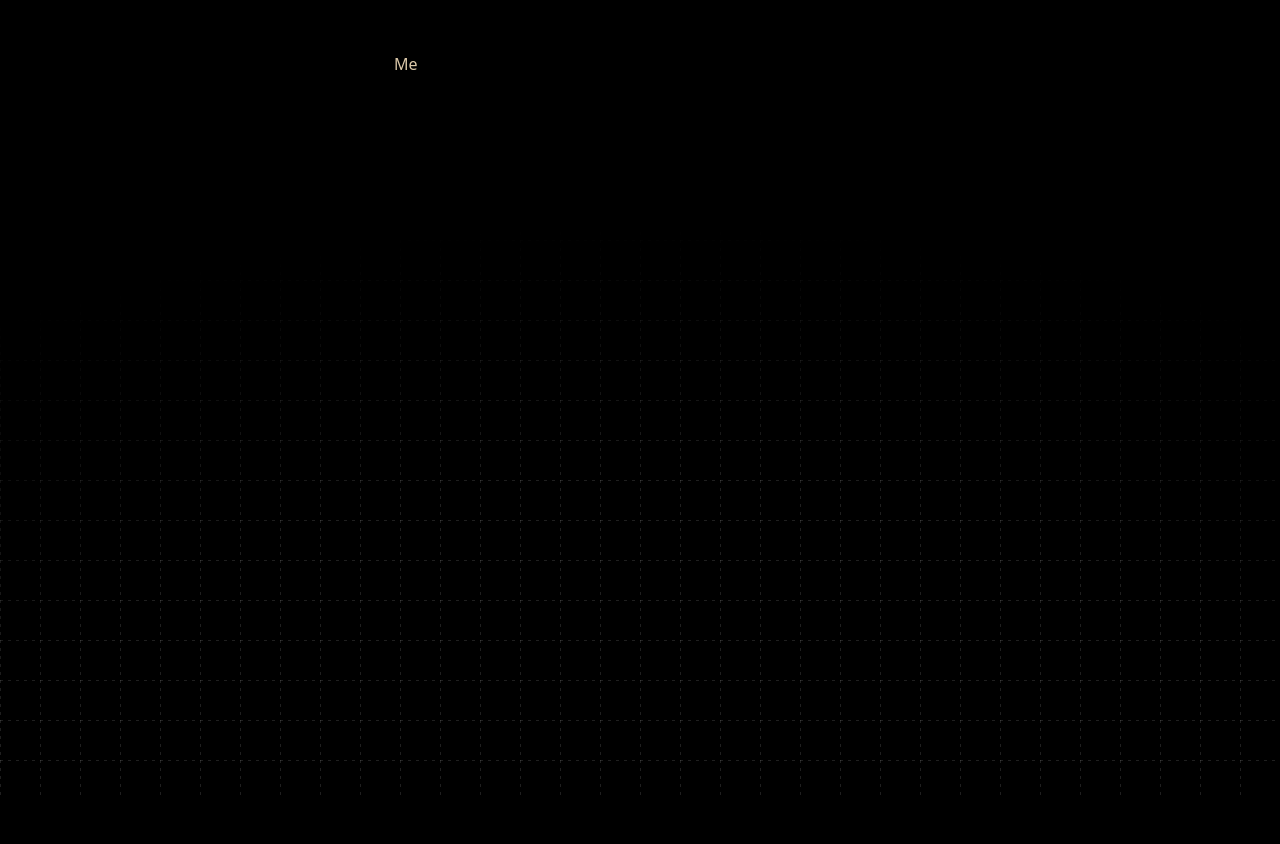
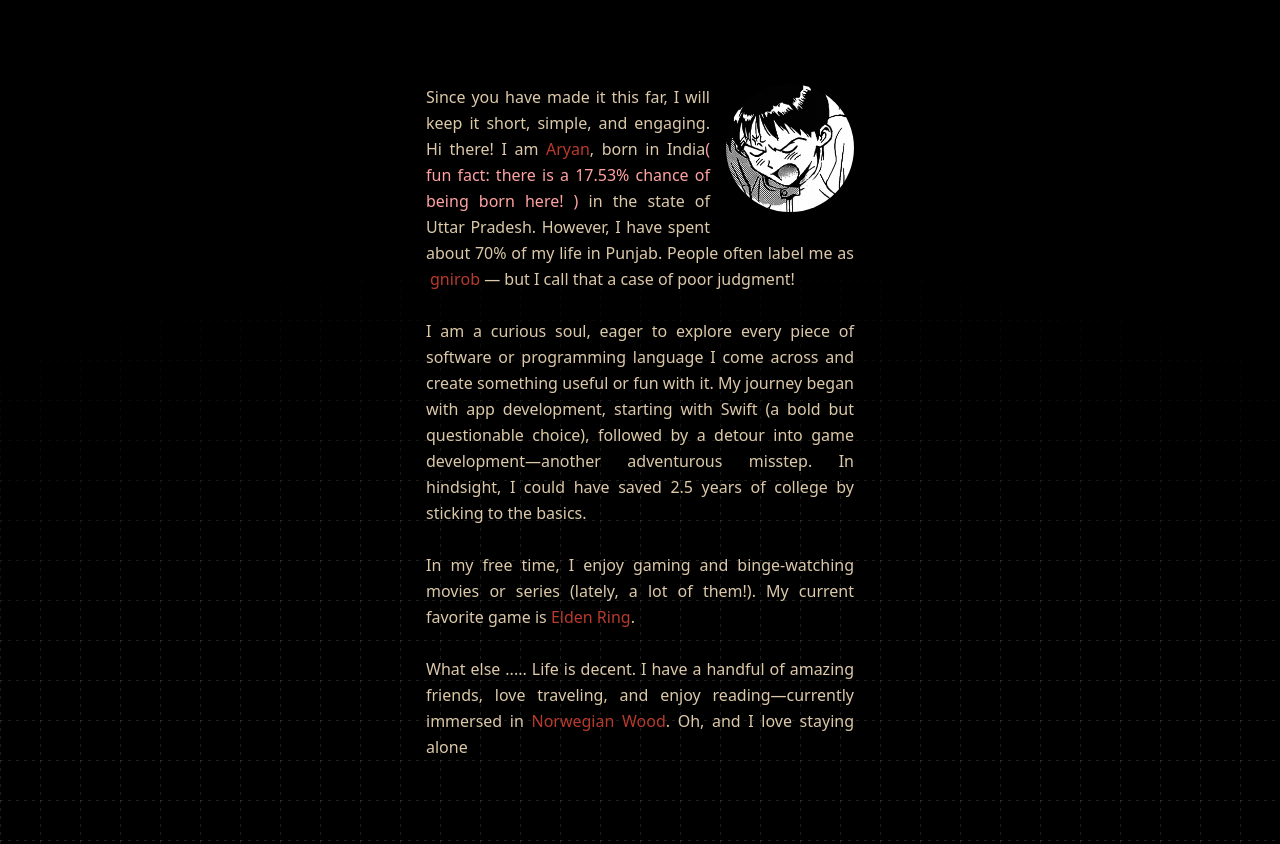
Before and after one commit to aryankumar07/tarnished, a Next.js app: page /me in a window 1280 px wide. Before the commit the page ends 800 px from the top, so only its background shows below. Built offline with nearby package versions, Linux system fonts and the light colour scheme.

Commit message:
feat: add about me page

```diff
--- /dev/null
+++ b/src/app/me/(components)/avatar.tsx
@@ -0,0 +1,74 @@
+'use client'
+import { useRef, useEffect } from "react"
+import gsap from "gsap"
+import AgeTimer from "./timer"
+
+const Avatar = () => {
+  const cardRef = useRef<HTMLDivElement>(null)
+
+  useEffect(() => {
+    const avatar = cardRef.current
+    if (!avatar) return
+
+    const handleEnter = () => {
+      gsap.to(avatar, {
+        duration: 0.8,
+        rotateY: 180,
+        ease: "power2.inOut",
+      })
+    }
+
+    const handleLeave = () => {
+      gsap.to(avatar, {
+        duration: 0.8,
+        rotateY: 0,
+        ease: "power2.inOut",
+      })
+    }
+
+    avatar.addEventListener("mouseenter", handleEnter)
+    avatar.addEventListener("mouseleave", handleLeave)
+
+    return () => {
+      avatar.removeEventListener("mouseenter", handleEnter)
+      avatar.removeEventListener("mouseleave", handleLeave)
+    }
+  }, [])
+
+  return (
+    <div className="max-w-3xl text-justify leading-relaxed select-none">
+      <div
+        ref={cardRef}
+        id="card"
+        className="float-right relative ml-4 mb-2 h-32 w-32 rounded-full"
+        style={{
+          transformStyle: "preserve-3d",
+          perspective: "1000px",
+        }}
+      >
+        <div
+          className="absolute w-full h-full rounded-full overflow-hidden"
+          style={{
+            backfaceVisibility: "hidden",
+            position: "absolute",
+          }}
+        >
+          <img src="/dummy.gif" className="w-full h-full object-cover" />
+        </div>
+
+        {/* Back */}
+        <div
+          className="absolute w-full h-full border rounded-full overflow-hidden flex items-center justify-center"
+          style={{
+            backfaceVisibility: "hidden",
+            transform: "rotateY(180deg)",
+          }}
+        >
+          <AgeTimer />
+        </div>
+      </div>
+    </div>
+  )
+}
+
+export default Avatar
--- /dev/null
+++ b/src/app/me/(components)/header.tsx
@@ -0,0 +1,142 @@
+'use client'
+import { useRef, useEffect } from "react"
+
+import gsap from "gsap"
+import SplitText from "gsap/src/SplitText"
+import Avatar from "./avatar"
+gsap.registerPlugin(SplitText)
+
+
+
+
+const Header = () => {
+  const wrapperRef = useRef<HTMLSpanElement | null>(null)
+  const reverseRef = useRef<HTMLSpanElement | null>(null)
+  const normalRef = useRef<HTMLSpanElement | null>(null)
+
+  const tlRef = useRef<ReturnType<typeof gsap.timeline> | null>(null)
+
+
+
+  useEffect(() => {
+    if (!reverseRef.current || !normalRef.current) return
+
+    const reverseSplit = new SplitText(reverseRef.current, { type: "chars" })
+    const normalSplit = new SplitText(normalRef.current, { type: "chars" })
+
+    gsap.set(normalSplit.chars, { y: 10, opacity: 0 })
+
+    const handleEnter = () => {
+      if (tlRef.current) tlRef.current.kill()
+
+      const tl = gsap.timeline()
+      tl.to(reverseSplit.chars, {
+        y: -8,
+        x: -6,
+        opacity: 0,
+        rotation: -8,
+        duration: 0.36,
+        ease: "power2.out",
+        stagger: { each: 0.05, from: "end" },
+      }, 0)
+
+      tl.to(normalSplit.chars, {
+        y: 0,
+        x: 0,
+        opacity: 1,
+        rotation: 0,
+        duration: 0.48,
+        ease: "power3.out",
+        stagger: { each: 0.05, from: "start" },
+      }, 0.08)
+
+      tlRef.current = tl
+    }
+
+    const handleLeave = () => {
+      if (tlRef.current) tlRef.current.kill()
+
+      const tl = gsap.timeline()
+      tl.to(normalSplit.chars, {
+        y: 8,
+        x: 6,
+        opacity: 0,
+        rotation: 8,
+        duration: 0.36,
+        ease: "power2.in",
+        stagger: { each: 0.04, from: "start" },
+      }, 0)
+
+      tl.to(reverseSplit.chars, {
+        y: 0,
+        x: 0,
+        opacity: 1,
+        rotation: 0,
+        duration: 0.48,
+        ease: "power3.out",
+        stagger: { each: 0.05, from: "end" },
+      }, 0.08)
+
+      tlRef.current = tl
+    }
+
+    const node = wrapperRef.current
+    node!.addEventListener("mouseenter", handleEnter)
+    node!.addEventListener("mouseleave", handleLeave)
+
+    return () => {
+      node!.removeEventListener("mouseenter", handleEnter)
+      node!.removeEventListener("mouseleave", handleLeave)
+      if (tlRef.current) tlRef.current.kill()
+      reverseSplit.revert()
+      normalSplit.revert()
+    }
+  }, [])
+
+  return (
+    <div className="max-w-3xl text-justify leading-relaxed select-none">
+      <Avatar />
+      <p>
+        Since you have made it this far, I will keep it short, simple, and engaging.
+        Hi there! I am <span className="text-orange">Aryan</span>, born in India
+        <span className="text-red-300">( fun fact: there is a 17.53% chance of being born here! ) </span>
+        in the state of Uttar Pradesh. However, I have spent about 70% of my life in Punjab.
+        People often label me as
+        <span
+          ref={wrapperRef}
+          className="relative inline-block align-baseline ml-1"
+          aria-hidden={false}
+          style={{ lineHeight: 1 }}
+        >
+          <span
+            ref={reverseRef}
+            id="reverse"
+            className="text-orange inline-block whitespace-nowrap hover:cursor-pointer"
+            aria-hidden="false"
+          >
+            gnirob
+          </span>
+          <span
+            ref={normalRef}
+            className="text-orange inline-block absolute left-0 top-0 whitespace-nowrap pointer-events-none"
+            aria-hidden="true"
+            style={{ transform: "translateY(0)" }}
+          >
+            boring
+          </span>
+        </span>
+        {" "}— but I call that a case of poor judgment!
+        <br /><br />
+        I am a curious soul, eager to explore every piece of software or programming language I come across and create something useful or fun with it. My journey began with app development, starting with Swift (a bold but questionable choice), followed by a detour into game development—another adventurous misstep. In hindsight, I could have saved 2.5 years of college by sticking to the basics.
+        <br /><br />
+        In my free time, I enjoy gaming and binge-watching movies or series (lately, a lot of them!). My current favorite game is <span className="text-orange">Elden Ring</span>.
+        <br /><br />
+        What else ..... Life is decent. I have a handful of amazing friends, love traveling, and enjoy reading—currently immersed in <span className="text-orange">Norwegian Wood</span>. Oh, and I love staying alone
+      </p>
+    </div>
+  );
+
+}
+
+
+export default Header
--- /dev/null
+++ b/src/app/me/(components)/timer.tsx
@@ -0,0 +1,45 @@
+'use client'
+import { useEffect, useState } from "react"
+
+function calculateAge(birthDate: Date) {
+  const now = new Date()
+  let years = now.getFullYear() - birthDate.getFullYear()
+  let months = now.getMonth() - birthDate.getMonth()
+  let days = now.getDate() - birthDate.getDate()
+
+  if (days < 0) {
+    months--
+    const prevMonth = new Date(now.getFullYear(), now.getMonth(), 0)
+    days += prevMonth.getDate()
+  }
+
+  if (months < 0) {
+    years--
+    months += 12
+  }
+
+  return { years, months, days }
+}
+
+export default function AgeTimer() {
+  const birthDate = new Date("2002-12-31")
+  const [age, setAge] = useState(calculateAge(birthDate))
+
+  useEffect(() => {
+    const interval = setInterval(() => {
+      setAge(calculateAge(birthDate))
+    }, 1000 * 60 * 60 * 24) // update daily
+    return () => clearInterval(interval)
+  }, [birthDate])
+
+  return (
+    <div className="flex flex-col justify-center items-center p-1">
+      <div className="text-orange">
+        Wondering for
+      </div>
+      <p className="font-extralight text-orange underline">
+        {age.years}Y : {age.months}M : {age.days}D
+      </p>
+    </div>
+  )
+}
--- a/src/app/me/page.tsx
+++ b/src/app/me/page.tsx
@@ -1,9 +1,10 @@
-const Page = () => {
+'use client'
+import Header from "./(components)/header"
+
+export default function Page() {
   return (
-    <div>
-      Me
+    <div className="flex flex-col justify-center items-center p-8">
+      <Header />
     </div>
   )
 }
-
-export default Page
```
Also changed, not shown: public/dummy.gif (added).
